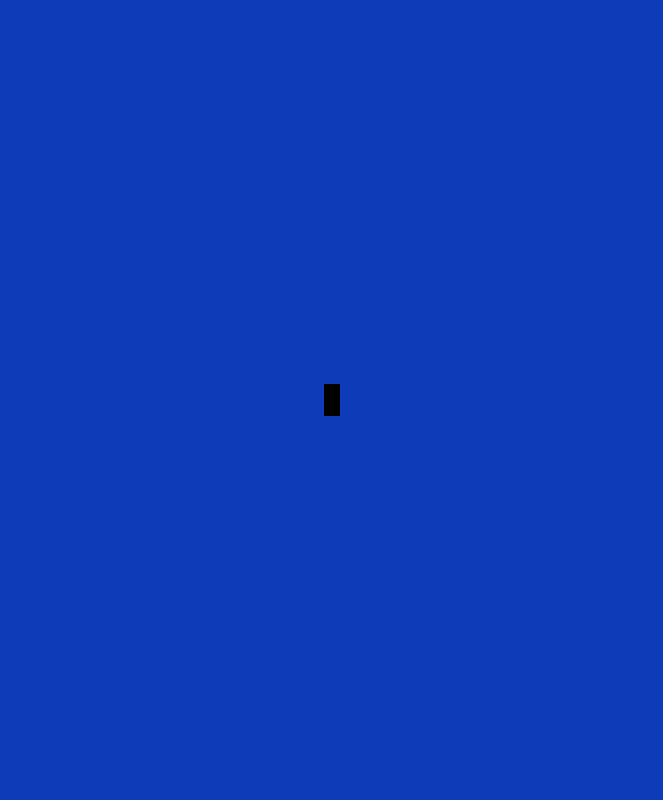
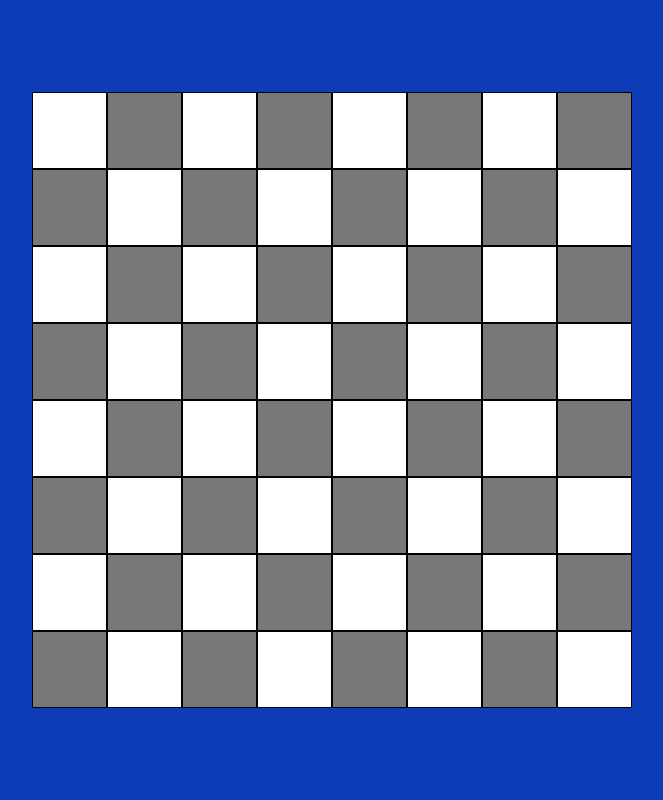
Before and after one commit to enguyennn/dev109, a plain HTML site: page a2/index.html in a window 1280 px wide. Shown: the top 800 px of the page, without its empty margins (308-971 px from the left). Drawn offline with Linux system fonts and the light colour scheme.

Commit message:
Update style.css
added styling to the chessboard

```diff
--- a/a2/style.css
+++ b/a2/style.css
@@ -1,10 +1,13 @@
 /* PlaceHolder */
 
-/* Chessboard styling - Set 2 (Darker Color Squares) - By Berry */
-.chessboard .dark-square {
-    background-color: #4a4a4a;
-    width: 12.5%;
-    padding-bottom: 12.5%;
+/* Chessboard styling - Set 2 (Darker Color Squares) - By Berry */ /* Edited to ensure formatting for the board with horizontal rows */
+.chessboard {
+    display: flex;
+    flex-direction: column;
+    justify-content: center;
+    align-items: center;
+    width: 600px;
+    height: 600px
   }
 
 /* Center the chessboard vertically - Set 2 - By Berry */ /* Edited to center the chessboard as a whole - By Ethan */
@@ -13,6 +16,7 @@
     justify-content: center;
     align-items: center;
     height: 100vh;
+    flex-direction: column;
     margin: 0;
   }
 
```
